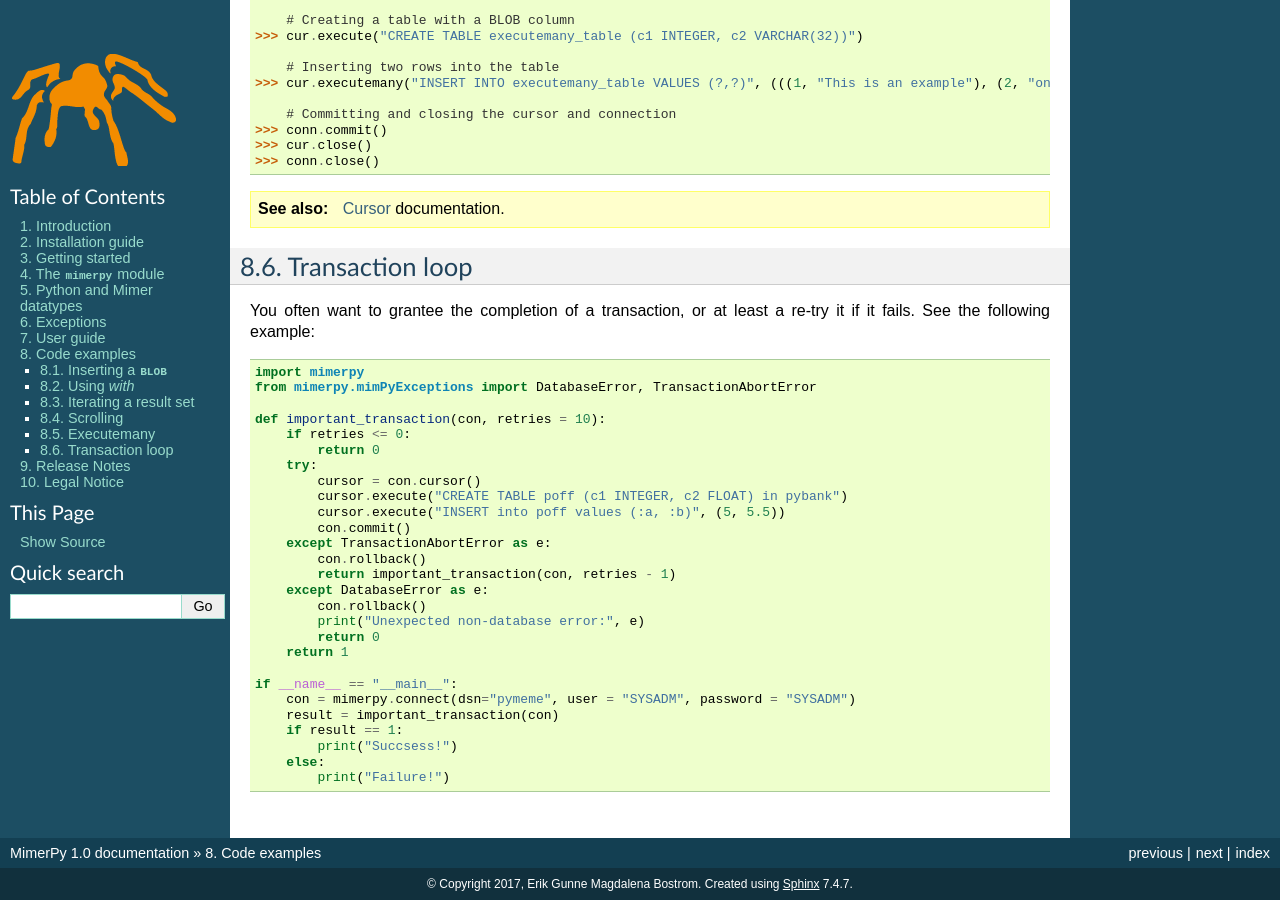
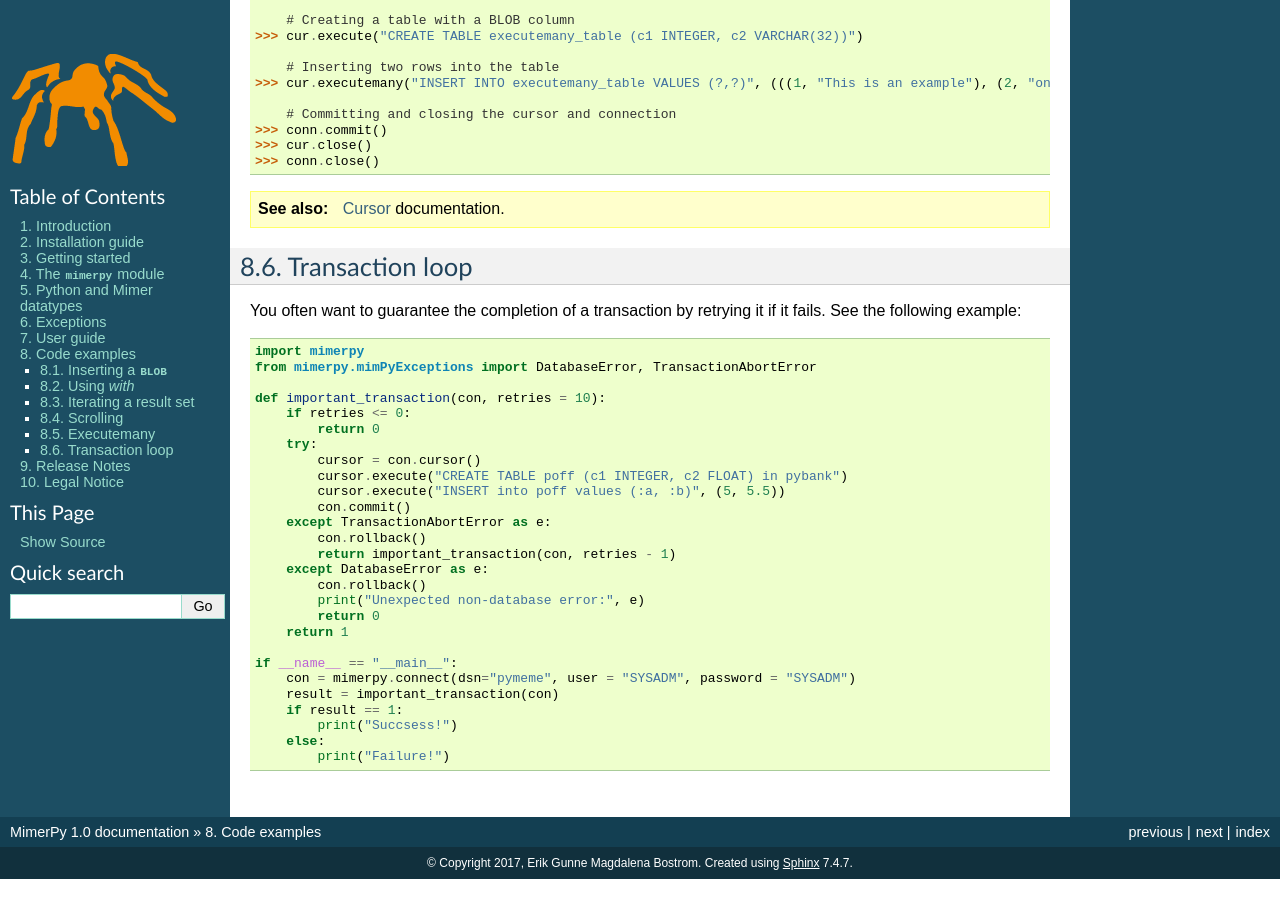
Before and after one commit to mimersql/MimerPy, a Sphinx documentation site: the page built from doc/codeexamples.rst, in a window 1280 px wide and 900 px high, scrolled down 3680 px. Built offline with Sphinx 7.4.7, drawn with Linux system fonts in a browser that asks for light colours; after the commit the page ends 4559 px from its top, so only the background shows below that.

Commit message:
Minor language correction

```diff
--- a/doc/codeexamples.rst
+++ b/doc/codeexamples.rst
@@ -231,7 +231,8 @@ performing several executes.However, this can be done by using the method
 Transaction loop
 ------------------------
 
-You often want to grantee the completion of a transaction, or at least a re-try it if it fails. See the following example::
+You often want to guarantee the completion of a transaction by retrying
+it if it fails. See the following example::
 
     import mimerpy
     from mimerpy.mimPyExceptions import DatabaseError, TransactionAbortError
```
